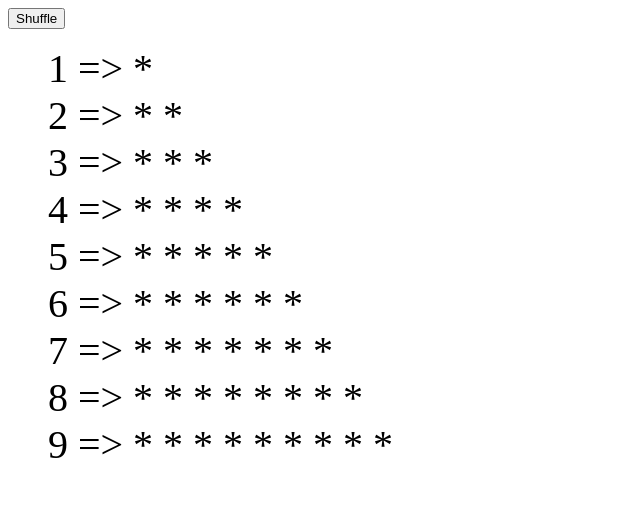
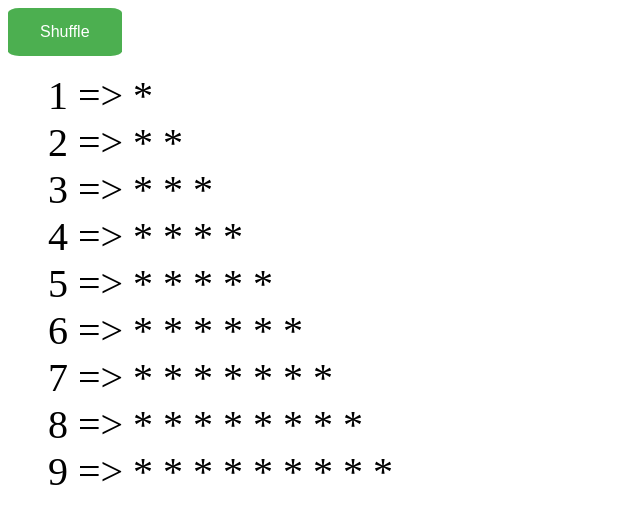
Before and after one commit to hacikho/pre-k, a website built with Parcel: page index.html in a window 1280 px wide. Shown: the whole page, without its empty margins (0-640 px from the left). Built offline with nearby package versions, Linux system fonts and the light colour scheme.

Commit message:
feature_button
button border radius has changed

```diff
--- a/src/style.css
+++ b/src/style.css
@@ -6,3 +6,15 @@ li {
   font-size: 40px;
   list-style-type: none;
 }
+
+button {
+  background-color: #4caf50; /* Green */
+  border: none;
+  color: white;
+  padding: 15px 32px;
+  text-align: center;
+  text-decoration: none;
+  display: inline-block;
+  font-size: 16px;
+  border-radius: 10%;
+}
```
